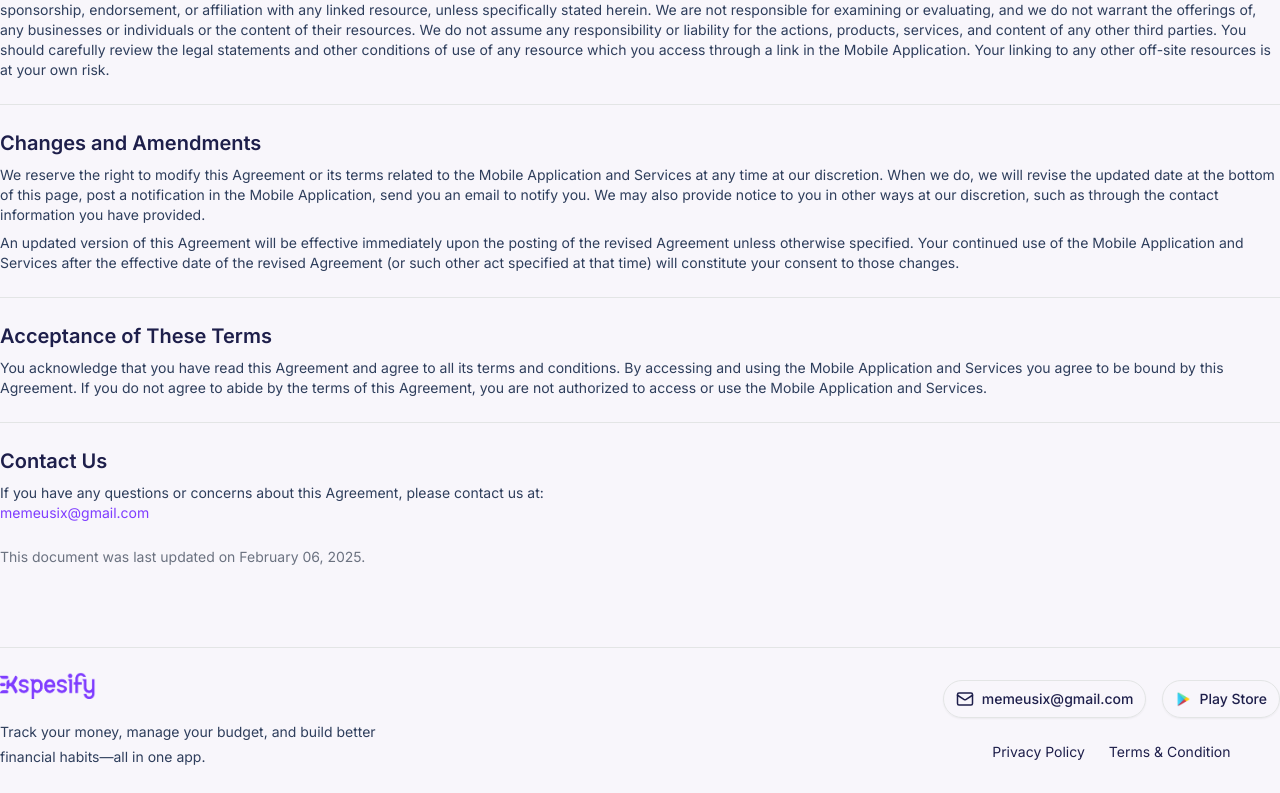
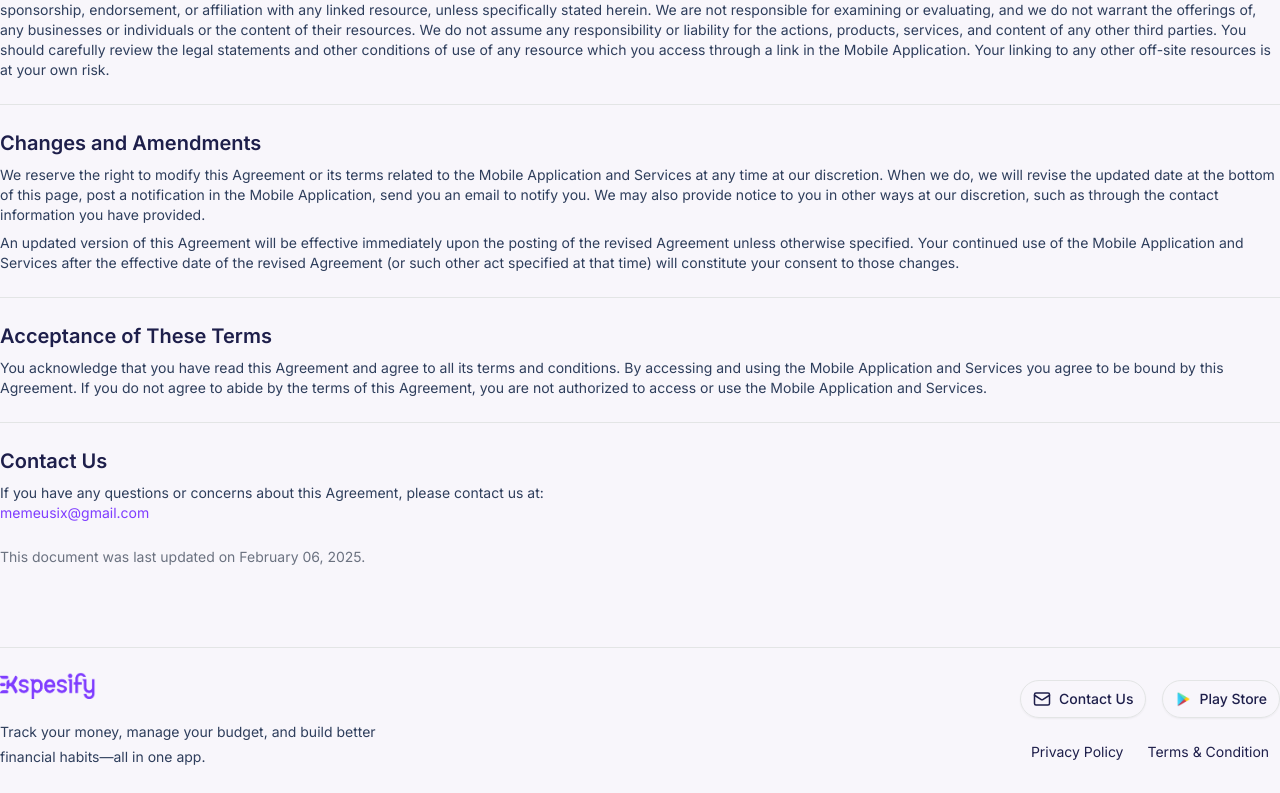
Before and after one commit to vipulsuthar1144/ekspensify-web, a React (Vite) app: page /terms-conditions in a window 1280 px wide. Shown: the part 710-1503 px from the top of the page. Built offline with nearby package versions, Linux system fonts and the light colour scheme.

Commit message:
UI issue fixed

```diff
--- a/src/components/AppFooter.tsx
+++ b/src/components/AppFooter.tsx
@@ -58,9 +58,7 @@ const Footer = () => {
               whileHover={{ scale: 1.05, transition: { duration: 0.2 } }}
             >
               <Mail className="size-4 md:size-[18px]" />
-              <span className="font-medium text-xs md:text-sm">
-                {MAIL_CONTACT_US}
-              </span>
+              <span className="font-medium text-xs md:text-sm">Contact Us</span>
             </motion.a>
 
             {/* Play Store Button */}
--- a/src/pages/Dashboard/index.tsx
+++ b/src/pages/Dashboard/index.tsx
@@ -23,13 +23,13 @@ const Dashboard = () => {
     }
   };
   return (
-    <div className="space-y-24">
+    <div className="space-y-24 md:space-y-14">
       <Hero handleExploreFeature={handleExploreFeature} />
       <HowItWorks />
       <FeatureSection
         ref={featureRef}
         img={imgTransaction}
-        title="Smart Auto-Tracking 🚀"
+        title="Smart Auto-Tracking"
         desc="Effortlessly track your online transactions in real time. Enable auto-tracking, and Ekspensify will automatically detect online transactions and mark them as pending. Review and categorize them later with just a tap!"
       />
       <FeatureSection
--- a/src/pages/Dashboard/sections/FeatureSection.tsx
+++ b/src/pages/Dashboard/sections/FeatureSection.tsx
@@ -47,14 +47,14 @@ const FeatureSection = forwardRef<HTMLDivElement, IFeatureSectionProps>(
           </div>
           {!lastSection && (
             <div
-              className={`absolute hidden md:block -bottom-24 -translate-x-1/2 z-30
+              className={`absolute hidden md:block -bottom-40 -translate-x-1/2 z-30
           ${!rtl ? "left-1/4" : "right-1/2"}
           `}
             >
               <motion.img
                 src={imgDashedLine}
                 alt="Mobile UI Border"
-                className="w-1.5 h-40"
+                className="w-1.5 h-48"
               />
             </div>
           )}
```
